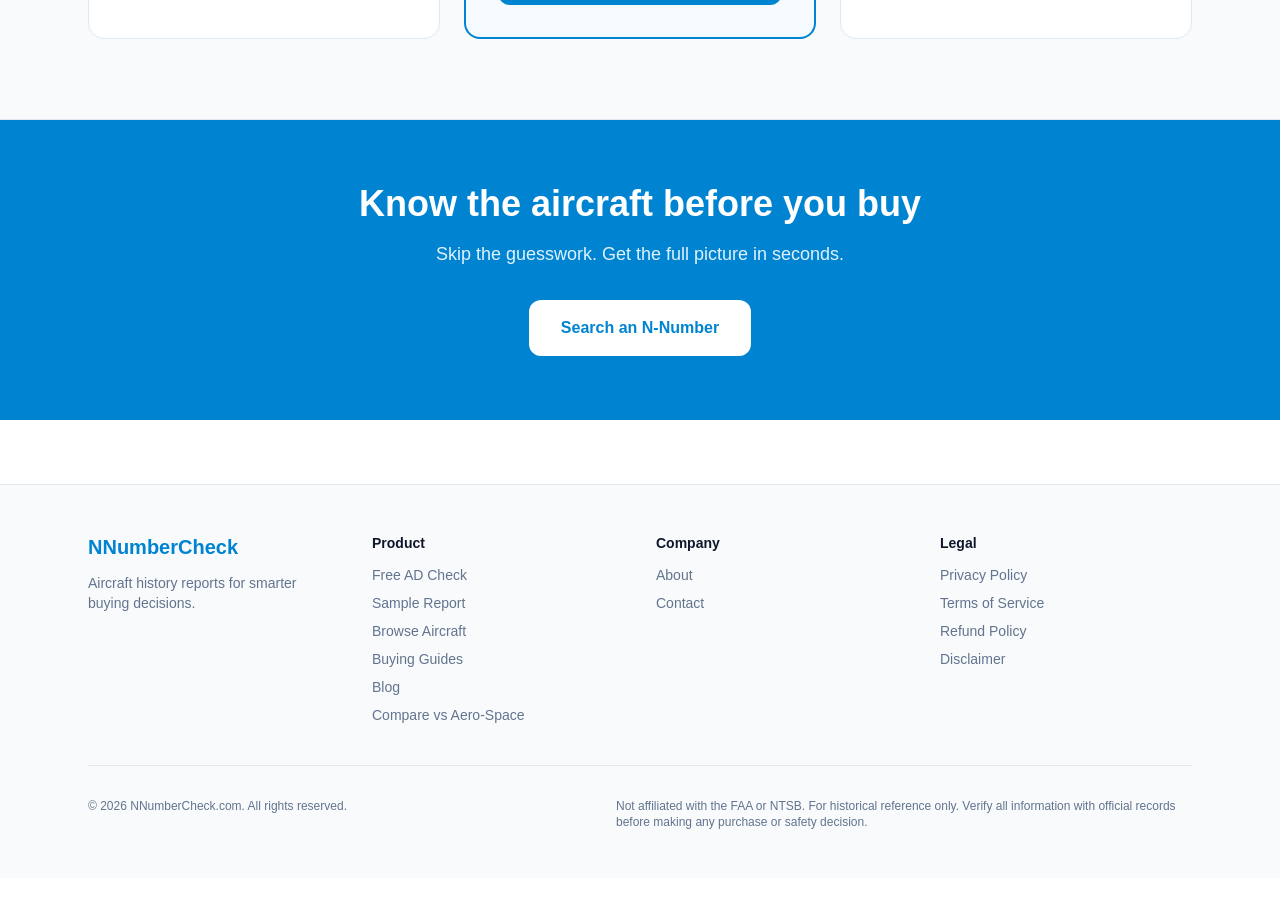
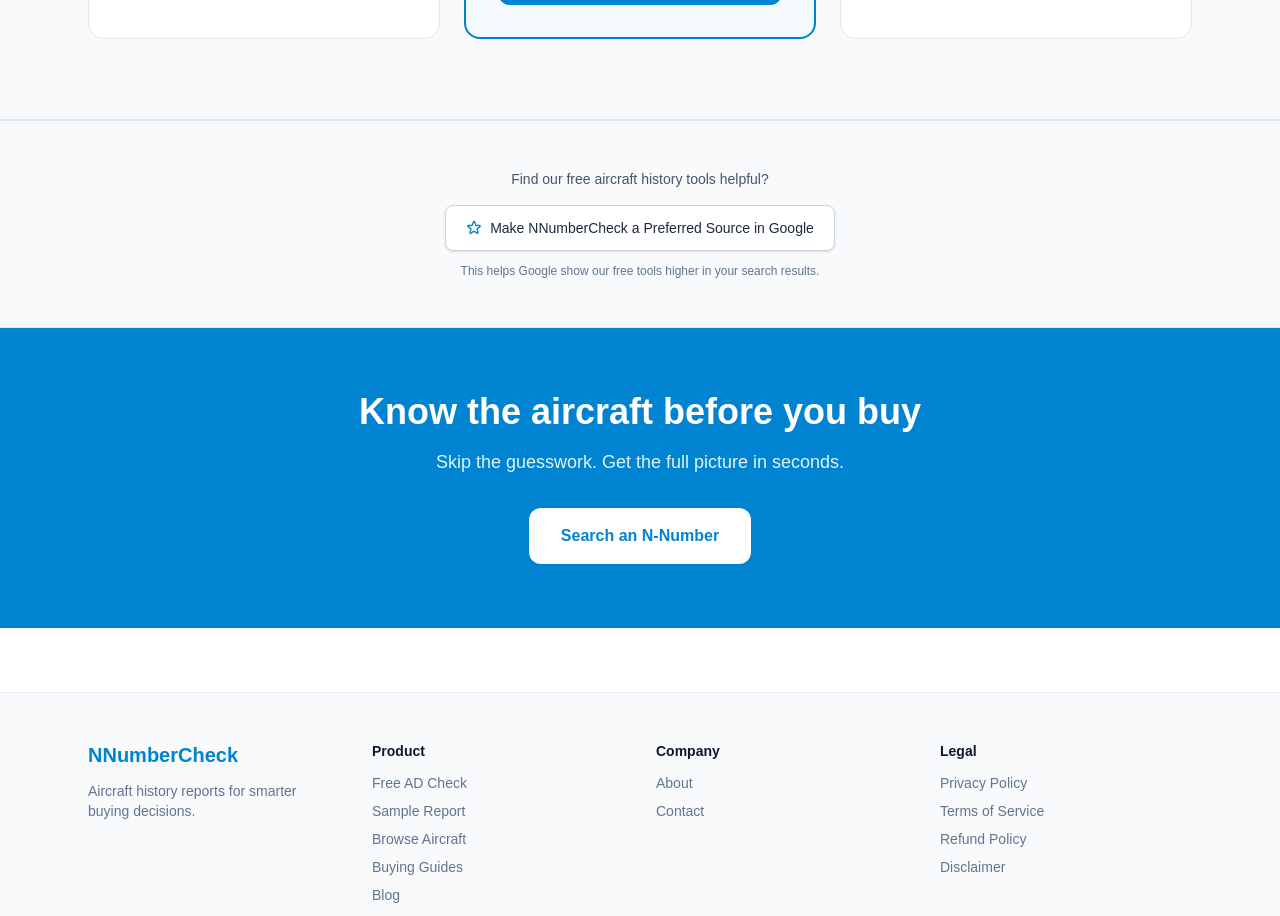
Before and after one commit to devsecsuite-rgb/nnumbercheck-v2, a Next.js app: page / in a window 1280 px wide. Shown: the part 5420-6336 px from the top of the page. Before the commit the page ends 6298 px from the top, so only its background shows below. Built offline with nearby package versions, Linux system fonts and the light colour scheme; no server answers.

Commit message:
phase 4 - homepage metadata optimization for N-number lookup + preferred sources button

```diff
--- a/app/page.tsx
+++ b/app/page.tsx
@@ -1,16 +1,18 @@
 import type { Metadata } from 'next';
 
 export const metadata: Metadata = {
-  title: 'NNumberCheck — Free Aircraft N-Number Lookup & History',
+  title: 'N Number Lookup: Free Aircraft History, NTSB & AD Check | NNumberCheck',
   description:
-    'Instantly look up any US aircraft by N-number. Free registration details, 44 years of NTSB accident history. Full history reports for $149.',
+    'Instant N number lookup for any US aircraft. Check FAA registry, 44 years of NTSB accident history, and serial-matched Airworthiness Directives. Free, no signup required.',
   keywords: [
-    'N-number lookup',
+    'N number lookup',
+    'N lookup',
+    'aircraft n number lookup free',
+    'N number inquiry',
     'aircraft history report',
     'FAA registry lookup',
     'NTSB accident records',
     'aircraft registration',
-    'aircraft title search',
   ],
   openGraph: {
     title: 'NNumberCheck — Free Aircraft N-Number Lookup',
@@ -544,6 +546,27 @@ export default function Home() {
         </div>
       </section>
 
+      {/* Google Preferred Sources Signal */}
+      <section className="bg-slate-50 border-y border-slate-200">
+        <div className="max-w-4xl mx-auto px-6 py-12 text-center">
+          <p className="text-sm text-slate-600 mb-4">
+            Find our free aircraft history tools helpful?
+          </p>
+          <a
+            href="https://www.google.com/preferences/source?domain=nnumbercheck.com"
+            target="_blank"
+            rel="noopener noreferrer"
+            className="inline-flex items-center gap-2 bg-white border border-slate-300 hover:bg-slate-100 text-slate-800 px-5 py-3 rounded-lg text-sm font-medium transition shadow-sm"
+          >
+            <svg className="w-4 h-4 text-sky-600" fill="none" stroke="currentColor" viewBox="0 0 24 24"><path strokeLinecap="round" strokeLinejoin="round" strokeWidth={2} d="M11.049 2.927c.3-.921 1.603-.921 1.902 0l1.519 4.674a1 1 0 00.95.69h4.915c.969 0 1.371 1.24.588 1.81l-3.976 2.888a1 1 0 00-.363 1.118l1.518 4.674c.3.922-.755 1.688-1.538 1.118l-3.976-2.888a1 1 0 00-1.176 0l-3.976 2.888c-.783.57-1.838-.197-1.538-1.118l1.518-4.674a1 1 0 00-.363-1.118l-3.976-2.888c-.784-.57-.38-1.81.588-1.81h4.914a1 1 0 00.951-.69l1.519-4.674z" /></svg>
+            Make NNumberCheck a Preferred Source in Google
+          </a>
+          <p className="mt-3 text-xs text-slate-500">
+            This helps Google show our free tools higher in your search results.
+          </p>
+        </div>
+      </section>
+
       {/* CTA */}
       <section className="bg-sky-600 text-white">
         <div className="max-w-4xl mx-auto px-6 py-16 text-center">
```
